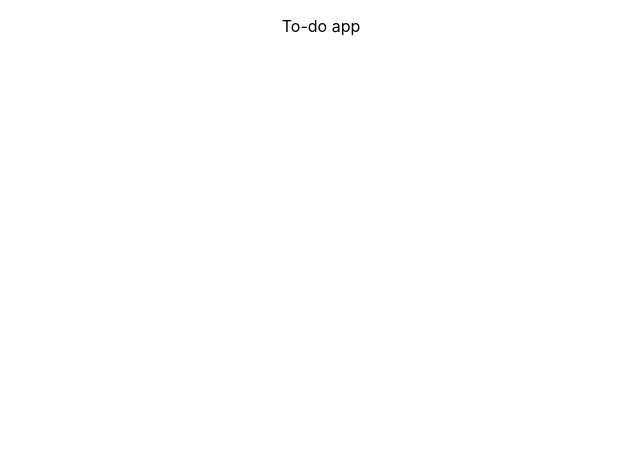
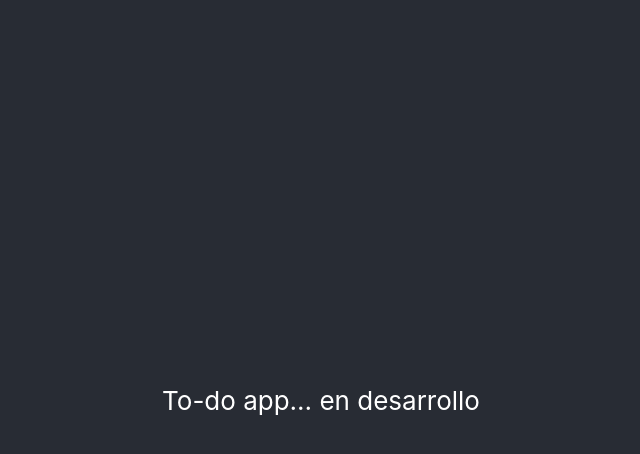
Before and after one commit to Daniel-Barrios-J/todo-app, a React (Create React App) app: page / in a window 1280 px wide. Shown: the top 454 px of the page, without its empty margins (319-959 px from the left). Built offline with nearby package versions, Linux system fonts and the light colour scheme.

Commit message:
plantilla de desarrollo en proceso

```diff
--- a/src/App.js
+++ b/src/App.js
@@ -3,9 +3,11 @@ import './App.css';
 function App() {
   return (
     <div className="App">
-      <p>
-        To-do app
-      </p>
+      <header className='App-header'>
+        <p>
+          To-do app... en desarrollo
+        </p>
+      </header>
     </div>
   );
 }
```
